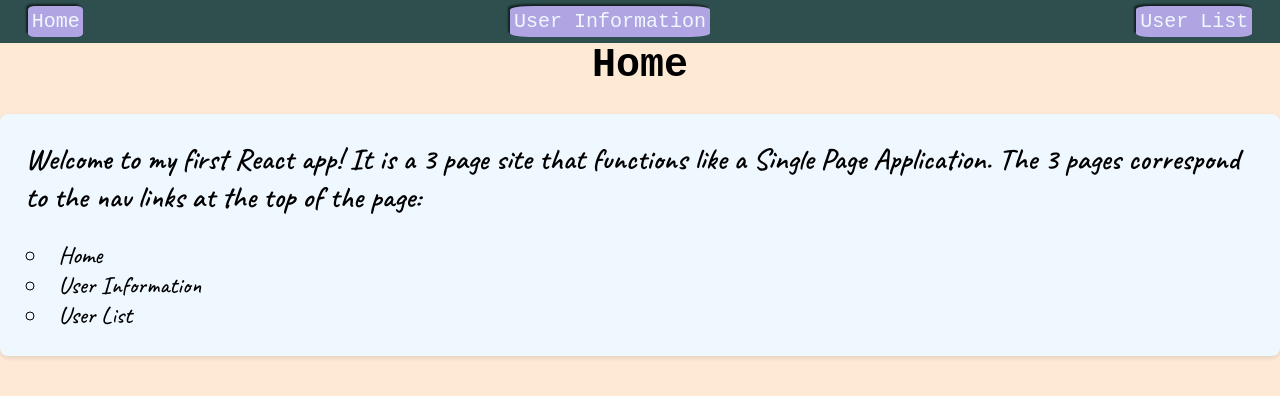
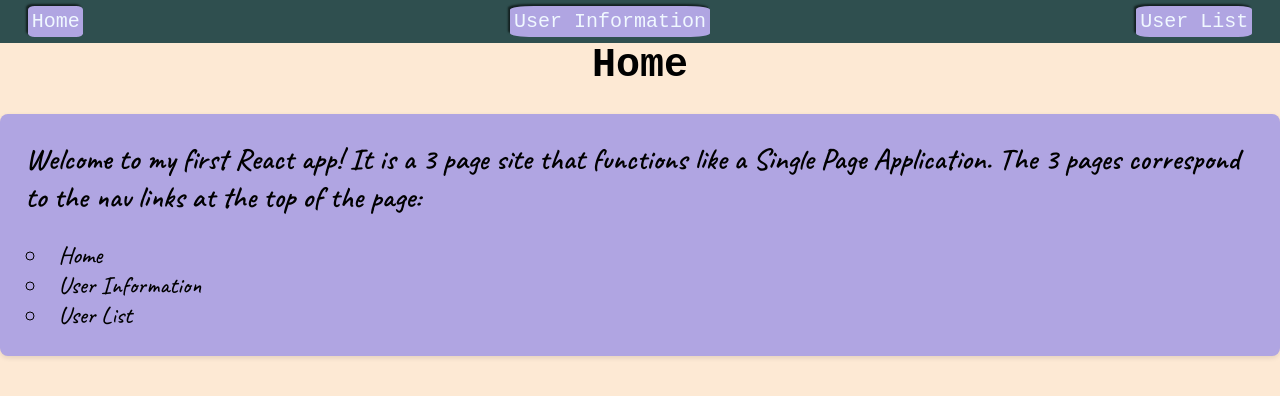
Before and after one commit to dEhiN/CBCDiploma--FSWAD, a React (Vite) app in the folder Module7_MEAN_Stack/assignments/1/code/assignment_one/: page / in a window 1280 px wide. Shown: the top 396 px of the page. Built offline with nearby package versions, Linux system fonts and the light colour scheme; the HTML template or start-up script is replaced by a standard one; a web font is replaced by a local one.

Commit message:
Decided upon the background colour for the welcome card

```diff
--- a/Module7_MEAN_Stack/assignments/1/code/assignment_one/src/components/WelcomeCard.css
+++ b/Module7_MEAN_Stack/assignments/1/code/assignment_one/src/components/WelcomeCard.css
@@ -13,8 +13,7 @@ ul {
     padding: 2%;
     border-radius: 8px;
     box-shadow: 0 2px 5px rgba(0, 0, 0, 0.1);
-    /* background-color: #fde9d4; */
-    background-color: #f0f8ff;
+    background-color: rgb(176, 165, 226);
 }
 
 /* Adjust the size to make it 1.5 times bigger than the base font size. */
```
